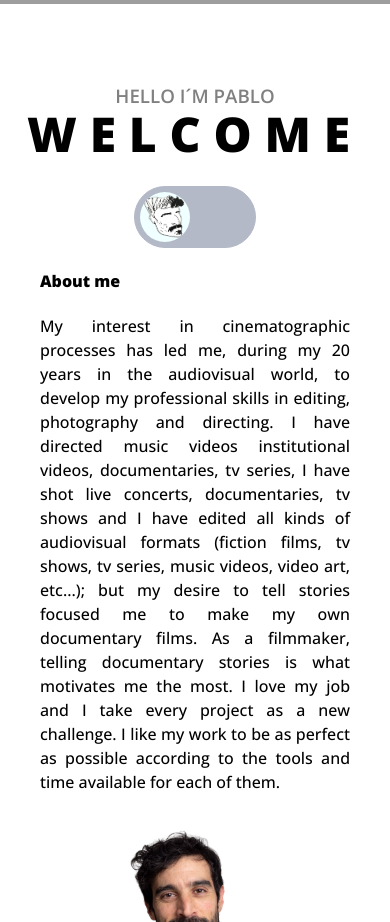
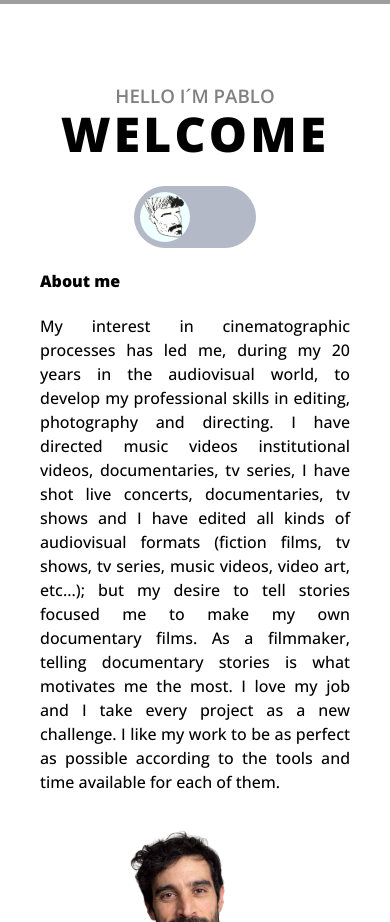
Before and after one commit to AndresDrimer/pablocoronel-react, a React (Vite) app: page / in a window 390 px wide. Shown: the part 840-1762 px from the top of the page. Built offline with nearby package versions, Linux system fonts and the light colour scheme; grey boxes are pictures that could not be loaded.

Commit message:
different height responsive scroll fixed

```diff
--- a/src/App.css
+++ b/src/App.css
@@ -45,7 +45,6 @@ nav {
   line-height: 1rem;
 
   color: var(--color-abrigo);
-  /*filter: drop-shadow(-1px 3px 1px #070000);*/
   letter-spacing: 0rem;
 }
 .--nav-subtitle {
@@ -72,7 +71,6 @@ nav {
   margin: 0 1rem;
   overflow: hidden;
   font-size: 1rem;
-  /*filter: drop-shadow(3px, 3px, 3px, #070000);*/
 }
 
 .menu-button-container {
@@ -205,9 +203,12 @@ nav {
 /*ABOUT*/
 #about {
   scroll-margin-top: 140px;
-
 }
-
+@media(width<500px){
+  #about {
+  scroll-margin-top: calc(140px + var(--margin-top-excedent))
+  }
+}
 
 .--about-total-wrapper {
   padding: 0;
@@ -227,7 +228,7 @@ nav {
 .--about-title {
   font-size: 3rem;
   margin-top: -0.3rem;
-  letter-spacing: var(--letter-spacing-titles);
+  letter-spacing: 0.2rem;
 }
 @media (width<300px) {
   .--about-title {
@@ -350,7 +351,11 @@ nav {
 #services {
   scroll-margin-top: 58px;
 }
-
+@media(width<500px){
+  #services{
+  scroll-margin-top: 92px;
+  }
+}
 
 .--services-background-img {
   /*background-image: url("/bckground-lens-img.jpg");*/
@@ -421,6 +426,11 @@ nav {
 /*WORKS*/
 #works {
   scroll-margin-top: 30px;
+}
+@media(width<500px){
+  #works{
+  scroll-margin-top: calc(30px + var(--margin-top-excedent))
+  }
 }
 .--works-title {
   font-size: var(--font-size-title-section);
@@ -515,6 +525,11 @@ nav {
 #portfolio {
   scroll-margin-top: 140px;
 }
+@media(width<500px){
+  #portfolio{
+  scroll-margin-top: calc(140px + var(--margin-top-excedent))
+  }
+}
 .--works-otherWork-grid-total-container {
   display: grid;
   grid-template-columns: repeat(auto-fit, minmax(300px, 1fr));
@@ -545,6 +560,11 @@ nav {
 /*CONTACT*/
 #contact{
   scroll-margin-top: 0px;
+}
+@media(width<500px){
+  #contact{
+  scroll-margin-top:92px
+  }
 }
 .--contact-total-container {
   background-image: url("/vintage-lens.jpg");
```
